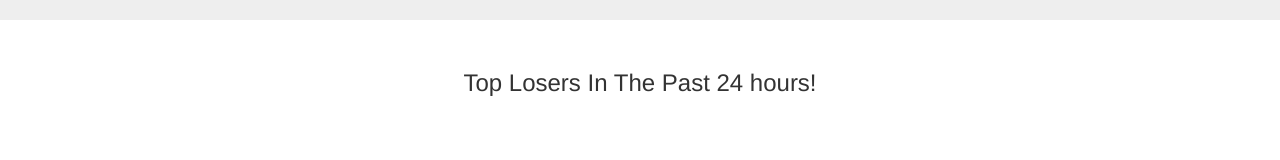
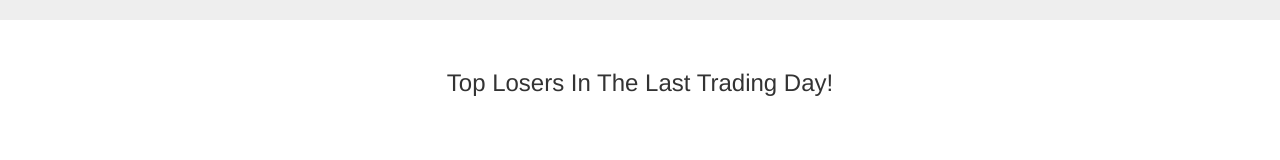
Before and after one commit to aditya8100/stock-teller, a plain HTML site: page index.html in a window 1280 px wide. Shown: the part 296-456 px from the top of the page. Drawn offline with nearby package versions, Linux system fonts and the light colour scheme; no server answers.

Commit message:
Changed title

```diff
--- a/index.html
+++ b/index.html
@@ -35,7 +35,7 @@
             <div class="container">
                 <div class="row">
                     <div class="col-md-12">
-                        <h3> Top Losers In The Past 24 hours! </h3>
+                        <h3> Top Losers In The Last Trading Day! </h3>
                     </div>
                 </div>
             </div>
```
